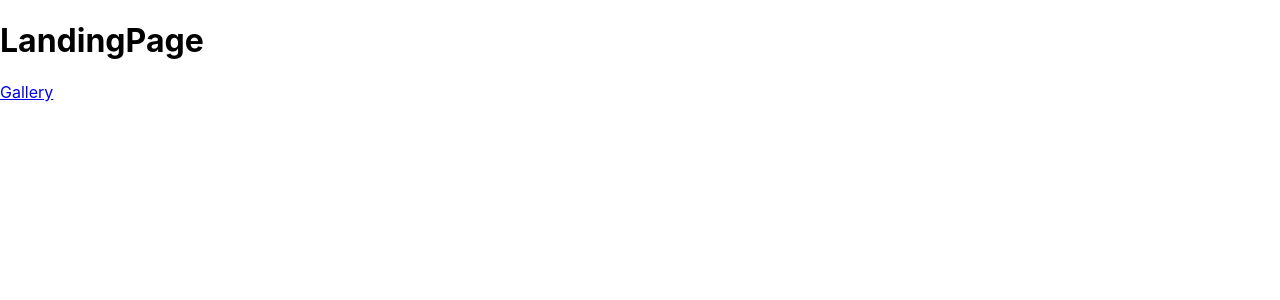
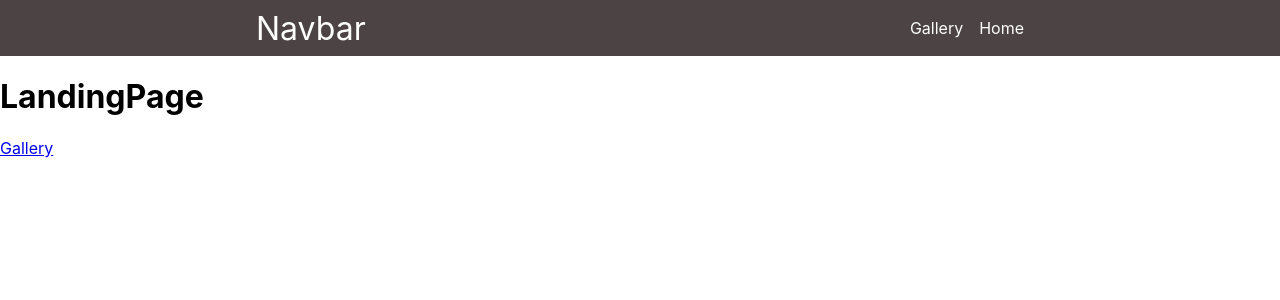
Before and after one commit to tjolr/IT2810_P2_reacting-poetry, a React (Create React App) app: page / in a window 1280 px wide. Shown: the top 300 px of the page. Built offline with nearby package versions, Linux system fonts and the light colour scheme.

Commit message:
RP-4: navbar component and general container

```diff
--- a/src/App.tsx
+++ b/src/App.tsx
@@ -2,17 +2,16 @@ import React from 'react';
 import './App.css';
 import {BrowserRouter as Router, Switch, Route} from 'react-router-dom';
 import LandingPage from './components/LandingPage';
+import Navbar from './components/Navbar';
 
 function App() {
   return (
     <Router>
+      <Navbar />
       <div>
         <Switch>
           <Route path="/gallery">
             <div>gallery</div>
-          </Route>
-          <Route path="/favorites">
-            <div>users</div>
           </Route>
           <Route path="/">
             <LandingPage />
--- /dev/null
+++ b/src/Container.css
@@ -0,0 +1,18 @@
+.General-container {
+  padding-left: 0.3rem;
+  padding-right: 0.3rem;
+}
+
+@media screen and (min-width: 37.5em) {
+  .General-container {
+    padding-left: 1.2vw;
+    padding-right: 1.2vw;
+  }
+}
+
+@media screen and (min-width: 75em) {
+  .General-container {
+    padding-left: 20vw;
+    padding-right: 20vw;
+  }
+}
--- /dev/null
+++ b/src/components/Navbar.css
@@ -0,0 +1,18 @@
+.Navbar-container {
+  height: 3.5rem;
+  display: flex;
+  justify-content: space-between;
+  align-items: center;
+}
+
+.Navbar-title {
+  font-size: 2rem;
+  color: white;
+}
+
+.Navbar-navlink {
+  margin-left: 1rem;
+  text-decoration: none;
+  color: white;
+  font-size: 1rem;
+}
--- /dev/null
+++ b/src/components/Navbar.tsx
@@ -0,0 +1,25 @@
+import React from 'react';
+import {Link} from 'react-router-dom';
+import './Navbar.css';
+import '../ColorPalette.css';
+import '../Container.css';
+
+const Navbar = () => {
+  return (
+    <div className="bg-primary-3 Navbar-container General-container">
+      <div>
+        <span className="Navbar-title">Navbar</span>
+      </div>
+      <div>
+        <Link className="Navbar-navlink" to="/gallery">
+          Gallery
+        </Link>
+        <Link className="Navbar-navlink" to="/">
+          Home
+        </Link>
+      </div>
+    </div>
+  );
+};
+
+export default Navbar;
--- a/src/index.css
+++ b/src/index.css
@@ -6,6 +6,9 @@ body {
   -webkit-font-smoothing: antialiased;
   -moz-osx-font-smoothing: grayscale;
 }
+html {
+  font-size: 100%;
+}
 
 code {
   font-family: source-code-pro, Menlo, Monaco, Consolas, 'Courier New',
```
